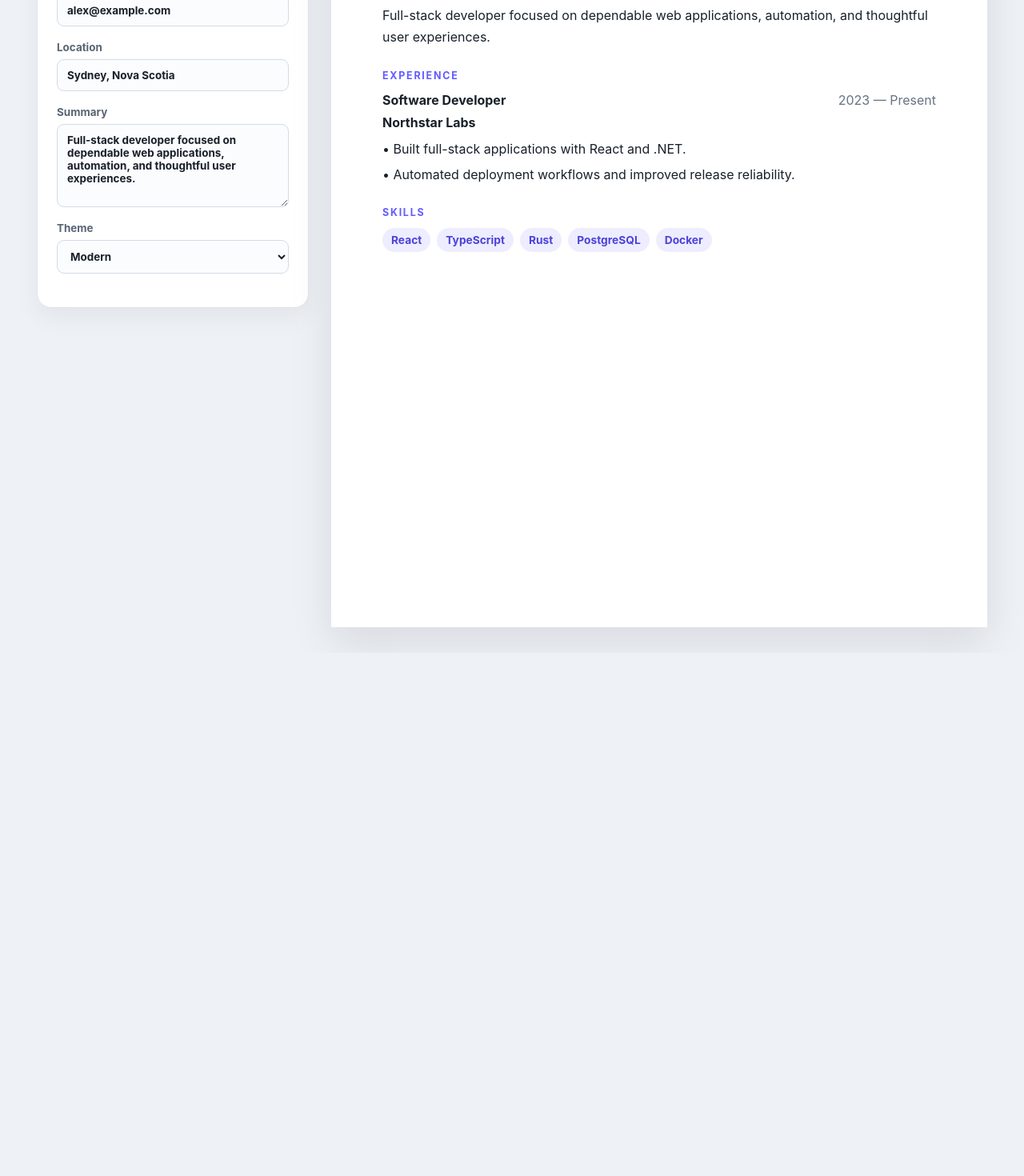
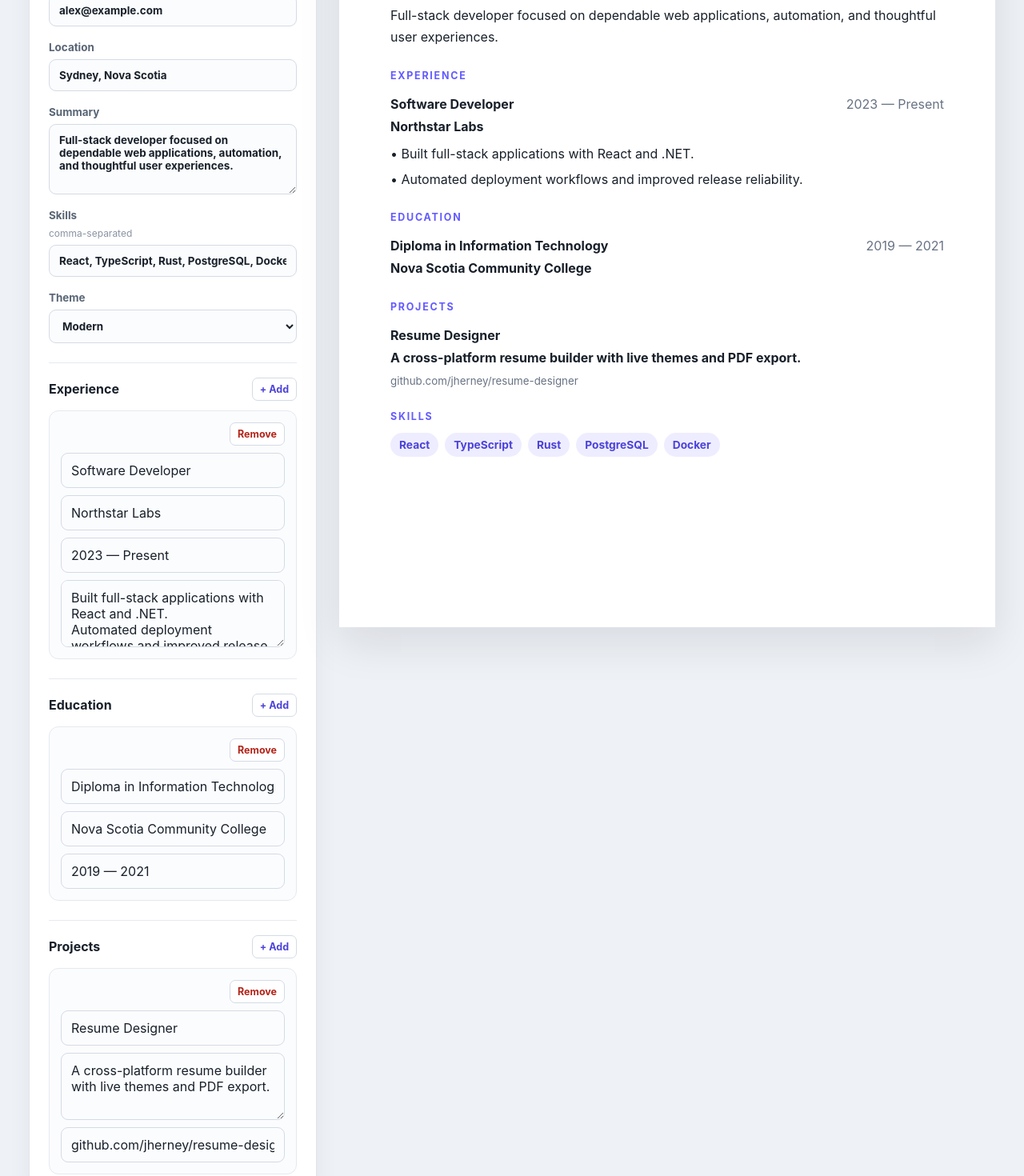
Before and after one commit to jherney/resume-designer, a React (Vite) app: page / in a window 1280 px wide. Shown: the part 400-1870 px from the top of the page at 80% size. Before the commit the page ends 1216 px from the top, so only its background shows below. Built offline with nearby package versions, Linux system fonts and the light colour scheme.

Commit message:
Add editable resume sections

```diff
--- a/src/App.tsx
+++ b/src/App.tsx
@@ -1,14 +1,32 @@
 import { useState } from 'react';
 import { sampleResume } from './data/sampleResume';
-import type { ResumeData, ThemeName } from './types/resume';
+import type { EducationItem, ExperienceItem, ProjectItem, ResumeData, ThemeName } from './types/resume';
+
+const newExperience = (): ExperienceItem => ({ id: crypto.randomUUID(), company: '', role: '', dates: '', bullets: [''] });
+const newEducation = (): EducationItem => ({ id: crypto.randomUUID(), institution: '', degree: '', dates: '' });
+const newProject = (): ProjectItem => ({ id: crypto.randomUUID(), name: '', description: '', link: '' });
 
 function App() {
   const [resume, setResume] = useState<ResumeData>(sampleResume);
   const [theme, setTheme] = useState<ThemeName>('modern');
 
-  const update = (field: keyof ResumeData, value: string) => {
+  const update = <K extends keyof ResumeData>(field: K, value: ResumeData[K]) => {
     setResume((current) => ({ ...current, [field]: value }));
   };
+
+  const updateExperience = (id: string, patch: Partial<ExperienceItem>) => {
+    update('experience', resume.experience.map((item) => item.id === id ? { ...item, ...patch } : item));
+  };
+
+  const updateEducation = (id: string, patch: Partial<EducationItem>) => {
+    update('education', resume.education.map((item) => item.id === id ? { ...item, ...patch } : item));
+  };
+
+  const updateProject = (id: string, patch: Partial<ProjectItem>) => {
+    update('projects', resume.projects.map((item) => item.id === id ? { ...item, ...patch } : item));
+  };
+
+  const removeItem = <T extends { id: string }>(items: T[], id: string) => items.filter((item) => item.id !== id);
 
   return (
     <main className="app-shell">
@@ -23,18 +41,54 @@ function App() {
           <label>Professional title<input value={resume.title} onChange={(e) => update('title', e.target.value)} /></label>
           <label>Email<input value={resume.email} onChange={(e) => update('email', e.target.value)} /></label>
           <label>Location<input value={resume.location} onChange={(e) => update('location', e.target.value)} /></label>
-          <label>Summary<textarea rows={5} value={resume.summary} onChange={(e) => update('summary', e.target.value)} /></label>
+          <label>Summary<textarea rows={4} value={resume.summary} onChange={(e) => update('summary', e.target.value)} /></label>
+          <label>Skills <span className="hint">comma-separated</span><input value={resume.skills.join(', ')} onChange={(e) => update('skills', e.target.value.split(',').map((skill) => skill.trim()).filter(Boolean))} /></label>
           <label>Theme<select value={theme} onChange={(e) => setTheme(e.target.value as ThemeName)}><option value="modern">Modern</option><option value="classic">Classic</option><option value="minimal">Minimal</option></select></label>
+
+          <EditorSection title="Experience" onAdd={() => update('experience', [...resume.experience, newExperience()])}>
+            {resume.experience.map((item) => <div className="editor-card" key={item.id}>
+              <button className="remove-button" onClick={() => update('experience', removeItem(resume.experience, item.id))}>Remove</button>
+              <input placeholder="Job title" value={item.role} onChange={(e) => updateExperience(item.id, { role: e.target.value })} />
+              <input placeholder="Company" value={item.company} onChange={(e) => updateExperience(item.id, { company: e.target.value })} />
+              <input placeholder="Dates" value={item.dates} onChange={(e) => updateExperience(item.id, { dates: e.target.value })} />
+              <textarea rows={3} placeholder="One achievement per line" value={item.bullets.join('\n')} onChange={(e) => updateExperience(item.id, { bullets: e.target.value.split('\n') })} />
+            </div>)}
+          </EditorSection>
+
+          <EditorSection title="Education" onAdd={() => update('education', [...resume.education, newEducation()])}>
+            {resume.education.map((item) => <div className="editor-card" key={item.id}>
+              <button className="remove-button" onClick={() => update('education', removeItem(resume.education, item.id))}>Remove</button>
+              <input placeholder="Degree or certificate" value={item.degree} onChange={(e) => updateEducation(item.id, { degree: e.target.value })} />
+              <input placeholder="Institution" value={item.institution} onChange={(e) => updateEducation(item.id, { institution: e.target.value })} />
+              <input placeholder="Dates" value={item.dates} onChange={(e) => updateEducation(item.id, { dates: e.target.value })} />
+            </div>)}
+          </EditorSection>
+
+          <EditorSection title="Projects" onAdd={() => update('projects', [...resume.projects, newProject()])}>
+            {resume.projects.map((item) => <div className="editor-card" key={item.id}>
+              <button className="remove-button" onClick={() => update('projects', removeItem(resume.projects, item.id))}>Remove</button>
+              <input placeholder="Project name" value={item.name} onChange={(e) => updateProject(item.id, { name: e.target.value })} />
+              <textarea rows={3} placeholder="Project description" value={item.description} onChange={(e) => updateProject(item.id, { description: e.target.value })} />
+              <input placeholder="Project link" value={item.link} onChange={(e) => updateProject(item.id, { link: e.target.value })} />
+            </div>)}
+          </EditorSection>
         </aside>
+
         <article className={`resume-preview theme-${theme}`}>
           <div className="resume-header"><h2>{resume.name}</h2><p>{resume.title}</p><small>{resume.email} · {resume.location}</small></div>
-          <section><h3>Profile</h3><p>{resume.summary}</p></section>
-          <section><h3>Experience</h3>{resume.experience.map((item) => <div className="experience" key={item.id}><div className="experience-heading"><strong>{item.role}</strong><span>{item.dates}</span></div><p>{item.company}</p>{item.bullets.map((bullet) => <div className="bullet" key={bullet}>• {bullet}</div>)}</div>)}</section>
-          <section><h3>Skills</h3><div className="skill-list">{resume.skills.map((skill) => <span key={skill}>{skill}</span>)}</div></section>
+          {resume.summary && <section><h3>Profile</h3><p>{resume.summary}</p></section>}
+          {resume.experience.length > 0 && <section><h3>Experience</h3>{resume.experience.map((item) => <div className="experience" key={item.id}><div className="experience-heading"><strong>{item.role || 'Job title'}</strong><span>{item.dates}</span></div><p>{item.company}</p>{item.bullets.filter(Boolean).map((bullet) => <div className="bullet" key={bullet}>• {bullet}</div>)}</div>)}</section>}
+          {resume.education.length > 0 && <section><h3>Education</h3>{resume.education.map((item) => <div className="experience" key={item.id}><div className="experience-heading"><strong>{item.degree || 'Degree'}</strong><span>{item.dates}</span></div><p>{item.institution}</p></div>)}</section>}
+          {resume.projects.length > 0 && <section><h3>Projects</h3>{resume.projects.map((item) => <div className="experience" key={item.id}><strong>{item.name || 'Project name'}</strong><p>{item.description}</p>{item.link && <small>{item.link}</small>}</div>)}</section>}
+          {resume.skills.length > 0 && <section><h3>Skills</h3><div className="skill-list">{resume.skills.map((skill) => <span key={skill}>{skill}</span>)}</div></section>}
         </article>
       </section>
     </main>
   );
 }
 
+function EditorSection({ title, onAdd, children }: { title: string; onAdd: () => void; children: React.ReactNode }) {
+  return <section className="editor-section"><div className="section-heading"><h3>{title}</h3><button className="add-button" onClick={onAdd}>+ Add</button></div>{children}</section>;
+}
+
 export default App;
--- a/src/data/sampleResume.ts
+++ b/src/data/sampleResume.ts
@@ -14,4 +14,16 @@ export const sampleResume: ResumeData = {
     dates: '2023 — Present',
     bullets: ['Built full-stack applications with React and .NET.', 'Automated deployment workflows and improved release reliability.'],
   }],
+  education: [{
+    id: '1',
+    institution: 'Nova Scotia Community College',
+    degree: 'Diploma in Information Technology',
+    dates: '2019 — 2021',
+  }],
+  projects: [{
+    id: '1',
+    name: 'Resume Designer',
+    description: 'A cross-platform resume builder with live themes and PDF export.',
+    link: 'github.com/jherney/resume-designer',
+  }],
 };
--- a/src/styles.css
+++ b/src/styles.css
@@ -2,25 +2,34 @@
 * { box-sizing: border-box; }
 body { margin: 0; }
 button, input, textarea, select { font: inherit; }
+button { cursor: pointer; }
 .app-shell { max-width: 1440px; margin: 0 auto; padding: 32px; }
 .topbar { display: flex; align-items: end; justify-content: space-between; gap: 24px; margin-bottom: 28px; }
 .eyebrow { color: #635bff; font-size: .75rem; font-weight: 800; letter-spacing: .14em; text-transform: uppercase; }
 h1 { margin: 8px 0 0; font-size: clamp(1.8rem, 3vw, 3rem); letter-spacing: -.05em; }
-.primary-button { border: 0; border-radius: 10px; padding: 13px 18px; color: white; background: #635bff; cursor: pointer; font-weight: 700; }
-.workspace { display: grid; grid-template-columns: 340px minmax(0, 820px); gap: 28px; align-items: start; justify-content: center; }
+.primary-button { border: 0; border-radius: 10px; padding: 13px 18px; color: white; background: #635bff; font-weight: 700; }
+.workspace { display: grid; grid-template-columns: 360px minmax(0, 820px); gap: 28px; align-items: start; justify-content: center; }
 .panel { background: white; border: 1px solid #dfe4eb; border-radius: 18px; padding: 24px; box-shadow: 0 12px 30px #1720330e; }
 .panel h2 { margin-top: 0; }
 label { display: grid; gap: 7px; margin: 18px 0; color: #596575; font-size: .84rem; font-weight: 700; }
+.hint { color: #8a94a3; font-size: .75rem; font-weight: 400; }
 input, textarea, select { width: 100%; border: 1px solid #d4dbe5; border-radius: 9px; padding: 11px 12px; color: #18202a; background: #fbfcfe; }
 textarea { resize: vertical; }
+.editor-section { border-top: 1px solid #e5e9ef; margin-top: 24px; padding-top: 18px; }
+.section-heading { display: flex; align-items: center; justify-content: space-between; gap: 10px; }
+.section-heading h3 { margin: 0; font-size: 1rem; }
+.add-button, .remove-button { border: 1px solid #d4dbe5; border-radius: 7px; padding: 6px 9px; background: white; color: #4c43d9; font-size: .78rem; font-weight: 700; }
+.editor-card { position: relative; display: grid; gap: 9px; margin-top: 12px; padding: 14px; border: 1px solid #e5e9ef; border-radius: 12px; background: #fbfcfe; }
+.editor-card .remove-button { justify-self: end; color: #b42318; }
 .resume-preview { min-height: 1050px; background: white; padding: 64px; box-shadow: 0 20px 50px #1720331a; }
 .resume-header { border-bottom: 3px solid #635bff; padding-bottom: 24px; margin-bottom: 32px; }
 .resume-header h2 { margin: 0; font-size: 2.7rem; letter-spacing: -.06em; }
 .resume-header p { margin: 8px 0; color: #635bff; font-size: 1.15rem; font-weight: 700; }
-.resume-header small { color: #687384; }
+.resume-header small, .experience small { color: #687384; }
 .resume-preview section { margin: 28px 0; }
 .resume-preview h3 { color: #635bff; font-size: .78rem; letter-spacing: .14em; text-transform: uppercase; }
 .resume-preview p { line-height: 1.65; }
+.experience { margin: 18px 0; }
 .experience-heading { display: flex; justify-content: space-between; gap: 12px; }
 .experience-heading span { color: #687384; }
 .experience > p { margin: 5px 0; font-weight: 700; }
```
Also changed, not shown: src/types/resume.ts (+16 -0 lines), 1 other file (tests, documents, lock files or other folders).
